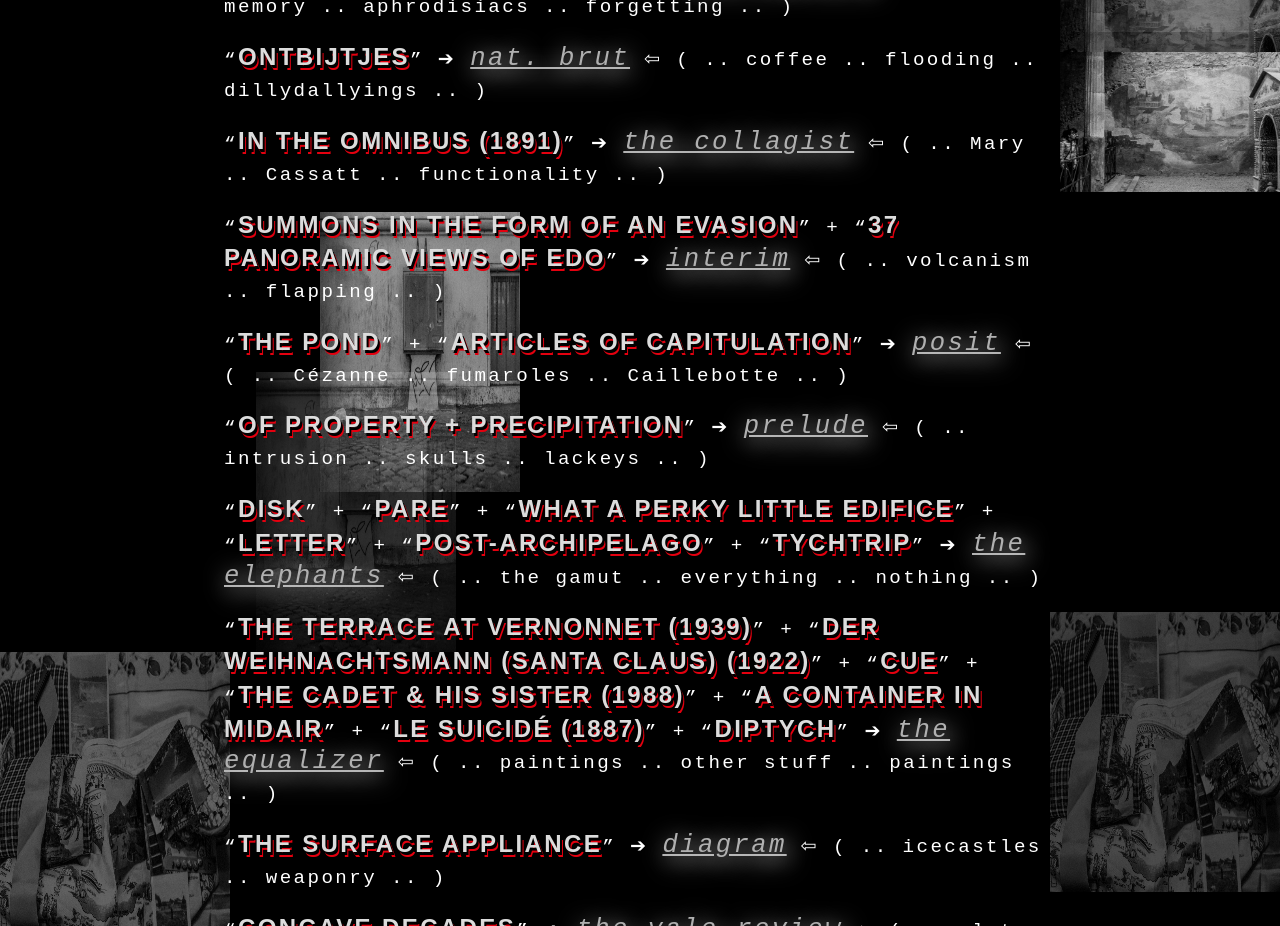
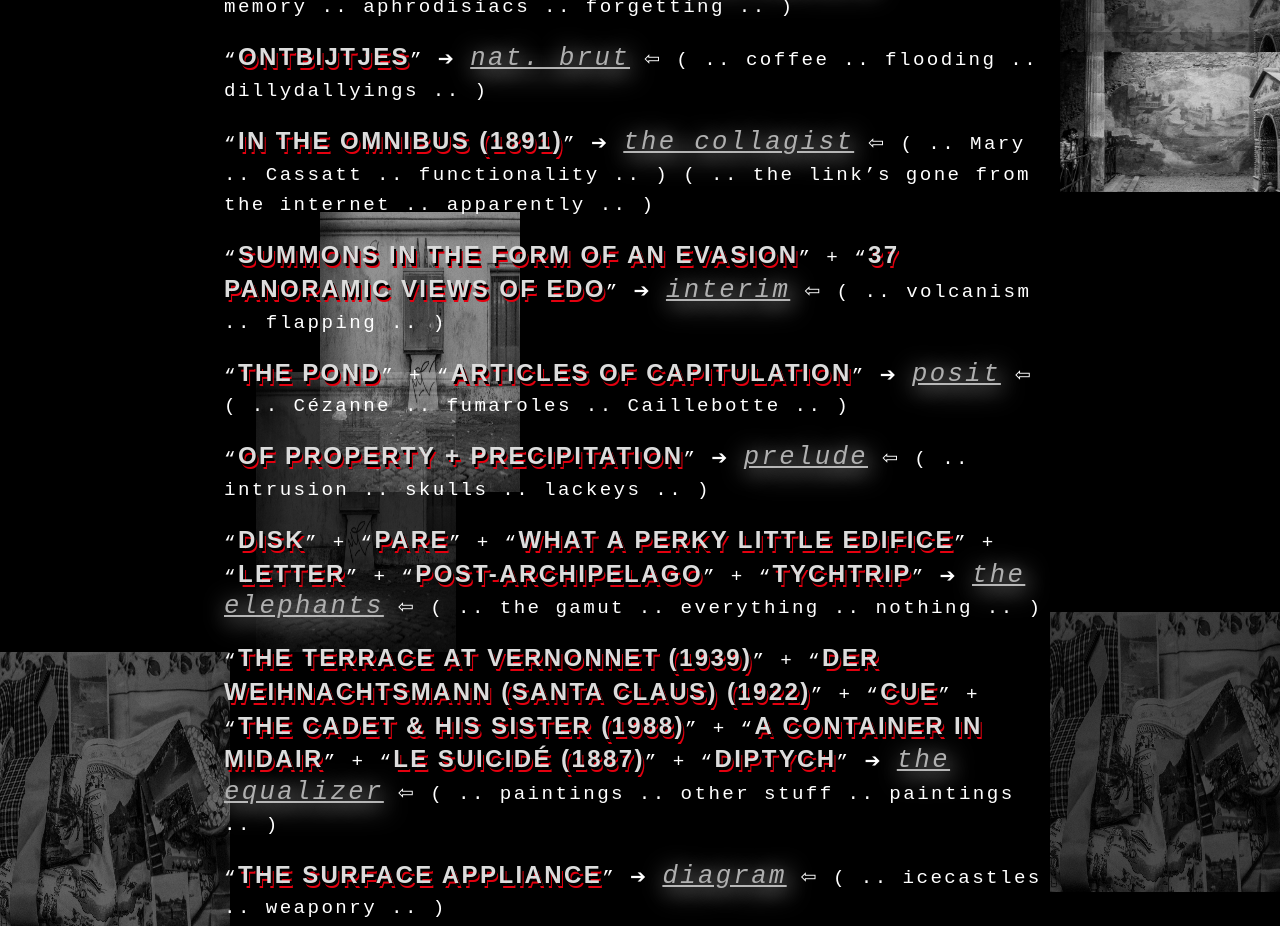
Before and after one commit to illepitaph/personal_project, a Next.js app: page /writing in a window 1280 px wide. Shown: the part 1660-2586 px from the top of the page. Built offline with nearby package versions, Linux system fonts and the light colour scheme; a web font is replaced by a local one.

Commit message:
updates writing page text

```diff
--- a/pages/writing.js
+++ b/pages/writing.js
@@ -682,7 +682,7 @@
             >
               The Collagist
             </a>{" "}
-            &#8678; ( .. Mary .. Cassatt .. functionality .. )
+            &#8678; ( .. Mary .. Cassatt .. functionality .. ) ( .. the link&rsquo;s gone from the internet .. apparently .. )
           </p>
           <p>
             “
```
